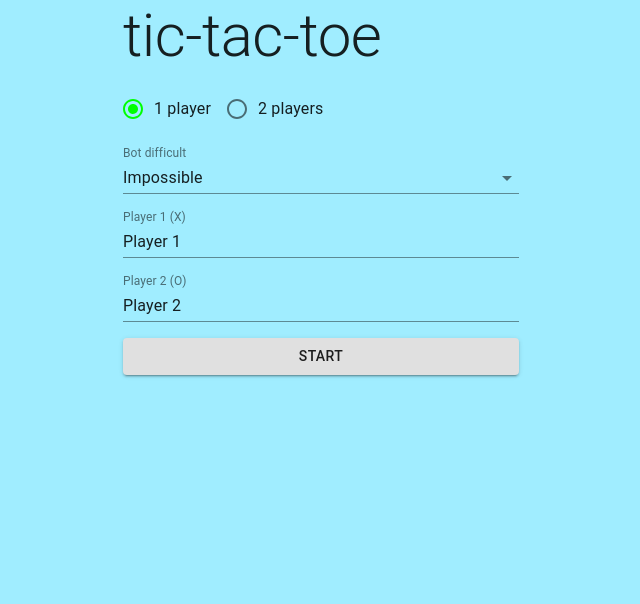
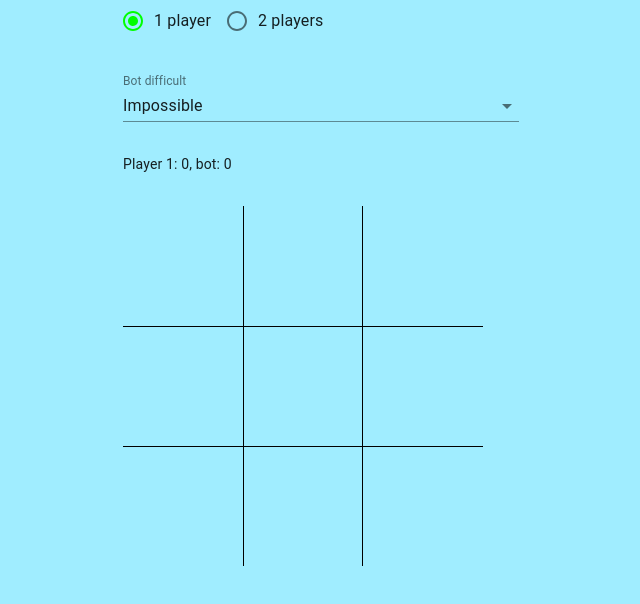
Before and after one commit to marciorasf/tic-tac-toe, a React (Create React App) app: page / in a window 1280 px wide. Shown: the top 604 px of the page, without its empty margins (319-959 px from the left). Built offline with nearby package versions, Linux system fonts and the light colour scheme.

Commit message:
use single page instead of two

```diff
--- a/src/App.jsx
+++ b/src/App.jsx
@@ -3,19 +3,16 @@ import React from "react";
 import { CssBaseline } from "@material-ui/core";
 import { ThemeProvider } from "@material-ui/styles";
 
-import Routes from "./routes";
-import { StateProvider } from "./store";
+import { Game } from "./pages";
 import theme from "./styles/theme";
 import "./styles/global.css";
 
 function App() {
   return (
-    <StateProvider>
-      <ThemeProvider theme={theme}>
-        <CssBaseline />
-        <Routes />
-      </ThemeProvider>
-    </StateProvider>
+    <ThemeProvider theme={theme}>
+      <CssBaseline />
+      <Game />
+    </ThemeProvider>
   );
 }
 
--- a/src/pages/Game/index.jsx
+++ b/src/pages/Game/index.jsx
@@ -1,7 +1,18 @@
-import React, { useContext, useState, useEffect } from "react";
-import { Link } from "react-router-dom";
+import React, { useState, useEffect } from "react";
 
-import { Box, Container, Grid, ButtonBase } from "@material-ui/core";
+import {
+  Box,
+  Container,
+  Grid,
+  ButtonBase,
+  RadioGroup,
+  Radio,
+  FormControl,
+  FormControlLabel,
+  Select,
+  MenuItem,
+  InputLabel,
+} from "@material-ui/core";
 
 import { getBotNextSquare } from "../../gameLogic";
 import {
@@ -10,7 +21,6 @@ import {
   player1Markup,
   player2Markup,
 } from "../../gameLogic/utils";
-import { store } from "../../store";
 import useStyles from "./styles";
 
 const nSquares = 9;
@@ -23,16 +33,26 @@ const playerSymbols = {
 const initialSquares = Array(nSquares).fill(undefined);
 
 export default function Game() {
-  const globalState = useContext(store);
-
   const [squares, setSquares] = useState(initialSquares);
   const [isPlayer1Turn, setIsPlayer1Turn] = useState(true);
   const [winCounter, setWinCounter] = useState({ player1: 0, player2: 0 });
   const [currentWinner, setCurrentWinner] = useState(null);
   const [hasTied, setHasTied] = useState(false);
   const [areSquaresDisabled, setAreSquaresDisabled] = useState(false);
+  const [mode, setMode] = useState("single");
+  const [botDifficult, setBotDifficult] = useState("impossible");
 
   const classes = useStyles();
+
+  function handleModeChange(event) {
+    const { value } = event.target;
+    setMode(value);
+  }
+
+  function handleBotDifficultChange(event) {
+    const { value } = event.target;
+    setBotDifficult(value);
+  }
 
   function restartGame() {
     setCurrentWinner(null);
@@ -47,7 +67,7 @@ export default function Game() {
   }
 
   function isBotTurn() {
-    return !isPlayer1Turn && globalState.state.mode === "single";
+    return !isPlayer1Turn && mode === "single";
   }
 
   function handleClickSquare(squareIndex) {
@@ -83,10 +103,7 @@ export default function Game() {
   function triggerBotPlay() {
     setAreSquaresDisabled(true);
 
-    const nextSquare = getBotNextSquare(
-      globalState.state.botDifficult,
-      squares
-    );
+    const nextSquare = getBotNextSquare(botDifficult, squares);
     handleClickSquare(nextSquare);
 
     setAreSquaresDisabled(false);
@@ -100,11 +117,52 @@ export default function Game() {
 
   return (
     <Container maxWidth="xs" className={classes.container}>
-      <Grid container>
+      <Grid container spacing={4}>
         <Grid item xs={12}>
-          {globalState.state.player1Name}: {winCounter.player1},{" "}
-          {globalState.state.player2Name}: {winCounter.player2}
+          <FormControl component="fieldset" fullWidth>
+            <RadioGroup
+              row
+              name="mode"
+              onChange={handleModeChange}
+              value={mode}
+            >
+              <FormControlLabel
+                control={<Radio />}
+                label="1 player"
+                value="single"
+              ></FormControlLabel>
+
+              <FormControlLabel
+                control={<Radio />}
+                label="2 players"
+                value="multi"
+              ></FormControlLabel>
+            </RadioGroup>
+          </FormControl>
         </Grid>
+
+        <Grid item xs={12}>
+          <FormControl fullWidth disabled={mode !== "single"}>
+            <InputLabel id="botDifficult">Bot difficult</InputLabel>
+            <Select
+              labelId="botDifficult"
+              label="Bot difficult"
+              name="botDifficult"
+              onChange={handleBotDifficultChange}
+              value={botDifficult}
+            >
+              <MenuItem value="easy">Easy</MenuItem>
+              <MenuItem value="medium">Medium</MenuItem>
+              <MenuItem value="impossible">Impossible</MenuItem>
+            </Select>
+          </FormControl>
+        </Grid>
+
+        <Grid item xs={12}>
+          Player 1: {winCounter.player1},{" "}
+          {mode === "single" ? "bot" : "Player 2"}: {winCounter.player2}
+        </Grid>
+
         <Grid item xs={12}>
           {currentWinner || hasTied ? (
             <Grid
@@ -123,7 +181,6 @@ export default function Game() {
             </Box>
           )}
         </Grid>
-        <Link to="/">Home</Link>
       </Grid>
     </Container>
   );
--- a/src/pages/Landing/index.jsx
+++ /dev/null
@@ -1,126 +0,0 @@
-import React, { useContext } from "react";
-import { useHistory } from "react-router-dom";
-
-import {
-  Button,
-  Grid,
-  Radio,
-  RadioGroup,
-  FormControlLabel,
-  FormControl,
-  InputLabel,
-  MenuItem,
-  Select,
-  Container,
-  TextField,
-  Typography,
-} from "@material-ui/core";
-
-import { store } from "../../store";
-
-export default function Landing() {
-  const globalState = useContext(store);
-  const { dispatch } = globalState;
-
-  const history = useHistory();
-
-  function handleInputChange(event) {
-    const { name, value } = event.target;
-
-    dispatch({
-      type: "UPDATE",
-      value: { [name]: value },
-    });
-  }
-
-  function startGame(event) {
-    event.preventDefault();
-
-    history.push("/game");
-  }
-
-  return (
-    <Container maxWidth="xs">
-      <form onSubmit={startGame}>
-        <Grid container spacing={2}>
-          <Grid item xs={12}>
-            {/* Change variant to h1 after assign theme */}
-            <Typography component="h1" variant="h2">
-              tic-tac-toe
-            </Typography>
-          </Grid>
-
-          <Grid item xs={12}>
-            <FormControl component="fieldset" fullWidth>
-              <RadioGroup
-                row
-                aria-label="number of players"
-                name="mode"
-                onChange={handleInputChange}
-                value={globalState.state.mode}
-              >
-                <FormControlLabel
-                  control={<Radio />}
-                  label="1 player"
-                  value="single"
-                ></FormControlLabel>
-
-                <FormControlLabel
-                  control={<Radio />}
-                  label="2 players"
-                  value="multi"
-                ></FormControlLabel>
-              </RadioGroup>
-            </FormControl>
-          </Grid>
-
-          <Grid item xs={12}>
-            <FormControl
-              fullWidth
-              disabled={globalState.state.mode !== "single"}
-            >
-              <InputLabel id="botDifficult">Bot difficult</InputLabel>
-              <Select
-                labelId="botDifficult"
-                label="Bot difficult"
-                name="botDifficult"
-                onChange={handleInputChange}
-                value={globalState.state.botDifficult}
-              >
-                <MenuItem value="easy">Easy</MenuItem>
-                <MenuItem value="medium">Medium</MenuItem>
-                <MenuItem value="impossible">Impossible</MenuItem>
-              </Select>
-            </FormControl>
-          </Grid>
-
-          <Grid item xs={12}>
-            <TextField
-              label="Player 1 (X)"
-              fullWidth
-              name="player1Name"
-              onChange={handleInputChange}
-              value={globalState.state.player1Name}
-            />
-          </Grid>
-
-          <Grid item xs={12}>
-            <TextField
-              label="Player 2 (O)"
-              fullWidth
-              name="player2Name"
-              onChange={handleInputChange}
-              value={globalState.state.player2Name}
-            />
-          </Grid>
-
-          <Grid item xs={12}>
-            <Button type="submit" fullWidth variant="contained">
-              Start
-            </Button>
-          </Grid>
-        </Grid>
-      </form>
-    </Container>
-  );
-}
--- a/src/pages/index.js
+++ b/src/pages/index.js
@@ -1,4 +1,3 @@
 import Game from "./Game";
-import Landing from "./Landing";
 
-export { Game, Landing };
+export { Game };
--- a/src/routes.js
+++ /dev/null
@@ -1,15 +0,0 @@
-import React from "react";
-import { BrowserRouter, Route } from "react-router-dom";
-
-import { Game, Landing } from "./pages";
-
-function Routes() {
-  return (
-    <BrowserRouter>
-      <Route exact path="/game" component={Game} />
-      <Route exact path="/" component={Landing} />
-    </BrowserRouter>
-  );
-}
-
-export default Routes;
--- a/src/store.js
+++ /dev/null
@@ -1,31 +0,0 @@
-import React, { createContext, useReducer } from "react";
-
-const initialState = {
-  mode: "single",
-  botDifficult: "impossible",
-  player1Name: "Player 1",
-  player2Name: "Player 2",
-};
-
-const store = createContext(initialState);
-
-const { Provider } = store;
-
-const StateProvider = ({ children }) => {
-  const [state, dispatch] = useReducer((currentState, action) => {
-    switch (action.type) {
-      case "UPDATE":
-        return {
-          ...currentState,
-          ...action.value,
-        };
-
-      default:
-        return currentState;
-    }
-  }, initialState);
-
-  return <Provider value={{ state, dispatch }}>{children}</Provider>;
-};
-
-export { store, StateProvider };
```
Also changed, not shown: src/pages/Landing/styles.jsx (deleted).
